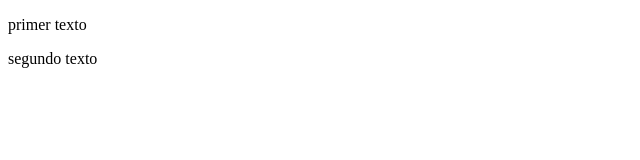
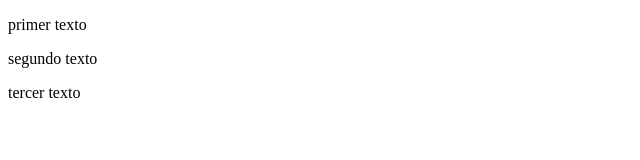
Before and after one commit to poke6481k-sketch/version-de-prueba, a plain HTML site: page index.html in a window 1280 px wide. Shown: the full height of the page, 0-640 px from the left. Drawn offline with Linux system fonts and the light colour scheme.

Commit message:
Update index.html

```diff
--- a/index.html
+++ b/index.html
@@ -8,5 +8,6 @@
 <body>
     <p>primer texto</p>
     <p>segundo texto</p>
+    <p>tercer texto</p>
 </body>
 </html>
```
